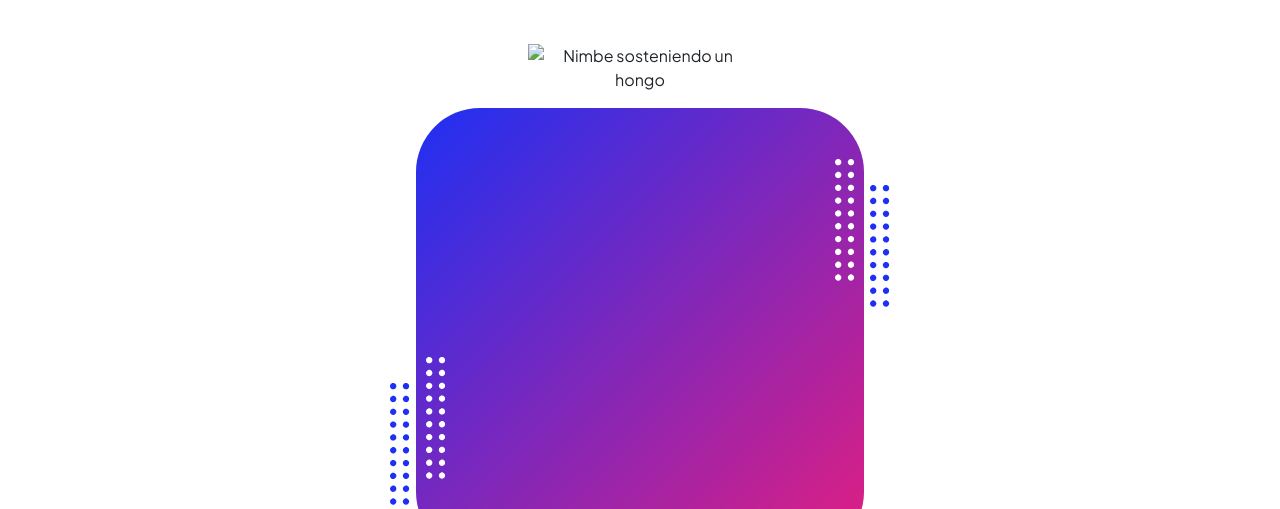
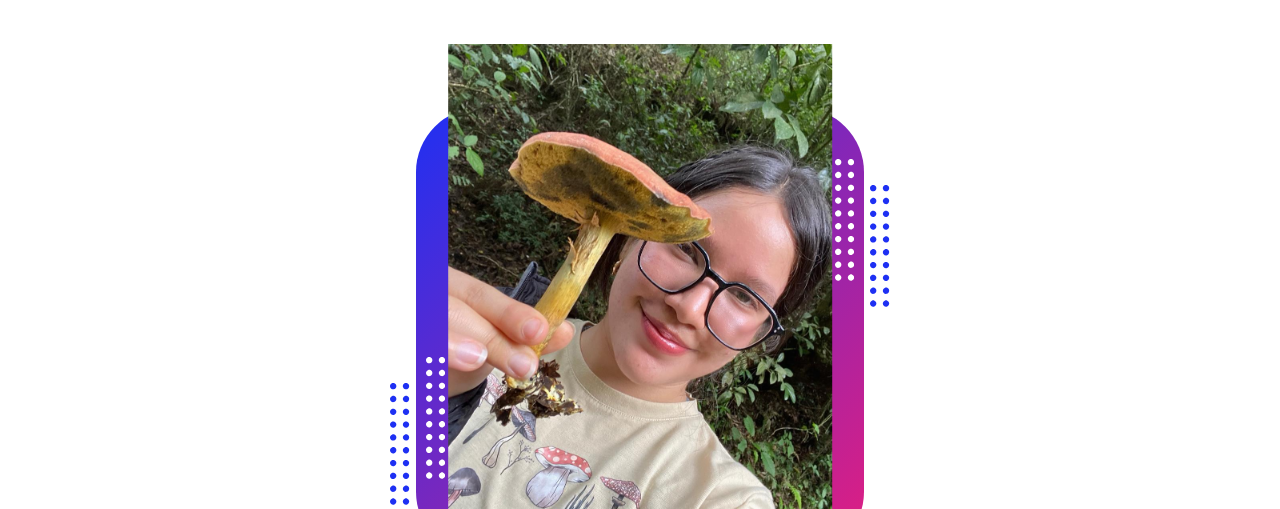
Before and after one commit to pwnimbe/Portafolio, a plain HTML site: page index.html in a window 1280 px wide. Shown: the part 291-800 px from the top of the page. Drawn offline with nearby package versions, Linux system fonts and the light colour scheme; files that its build step writes are made by us from their sources.

Commit message:
Update index.html

```diff
--- a/index.html
+++ b/index.html
@@ -48,7 +48,7 @@
                                 <div class="profile bg-gradient-primary-to-secondary">
                                     <!-- TIP: For best results, use a photo with a transparent background like the demo example below-->
                                     <!-- Watch a tutorial on how to do this on YouTube (link)-->
-                                    <img class="profile-img" src="startbootstrap-personal-gh-pages/assets/nimbongo.jpg" alt="Nimbe sosteniendo un hongo" />
+                                    <img class="profile-img" src="assets/nimbongo.jpg" alt="Nimbe sosteniendo un hongo" />
                                     <div class="dots-1">
                                         <!-- SVG Dots-->
                                         <svg version="1.1" xmlns="http://www.w3.org/2000/svg" xmlns:xlink="http://www.w3.org/1999/xlink" x="0px" y="0px" viewBox="0 0 191.6 1215.4" style="enable-background: new 0 0 191.6 1215.4" xml:space="preserve">
```
